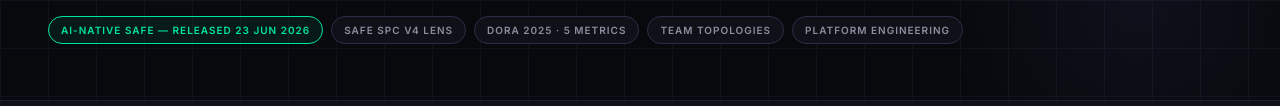
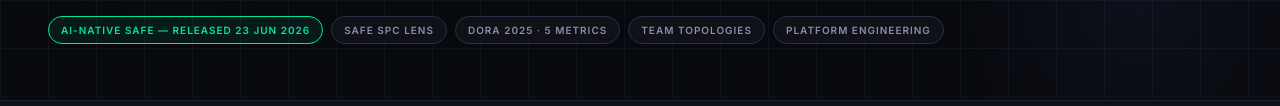
Before and after one commit to sirnavenkumar-max/spc-blueprints-2026, a plain HTML site: page index.html in a window 1280 px wide. Shown: the part 336-442 px from the top of the page. Drawn offline with Linux system fonts and the light colour scheme.

Commit message:
Remove SAFe v4 version reference from masthead

```diff
--- a/index.html
+++ b/index.html
@@ -519,7 +519,7 @@
     </p>
     <div class="masthead-pills">
       <span class="pill live">AI-Native SAFe — Released 23 Jun 2026</span>
-      <span class="pill">SAFe SPC v4 Lens</span>
+      <span class="pill">SAFe SPC Lens</span>
       <span class="pill">DORA 2025 · 5 Metrics</span>
       <span class="pill">Team Topologies</span>
       <span class="pill">Platform Engineering</span>
```
